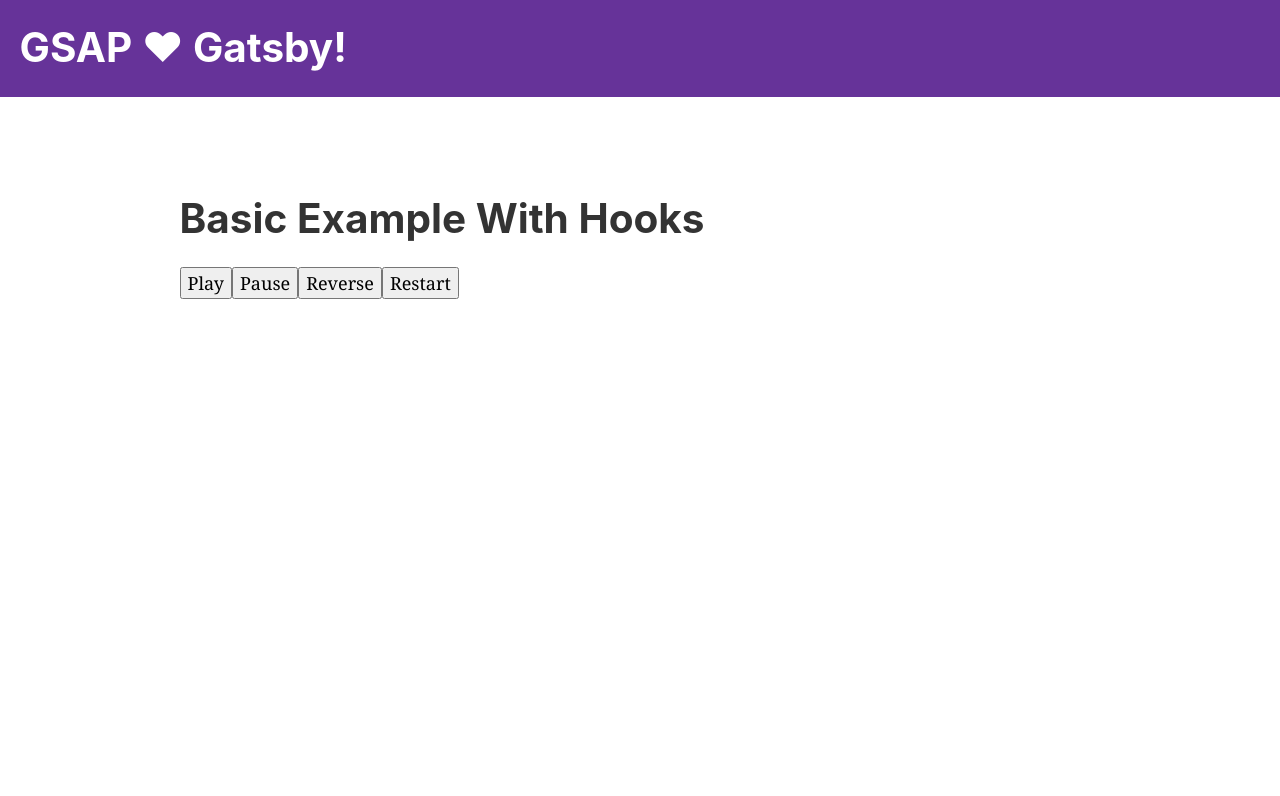
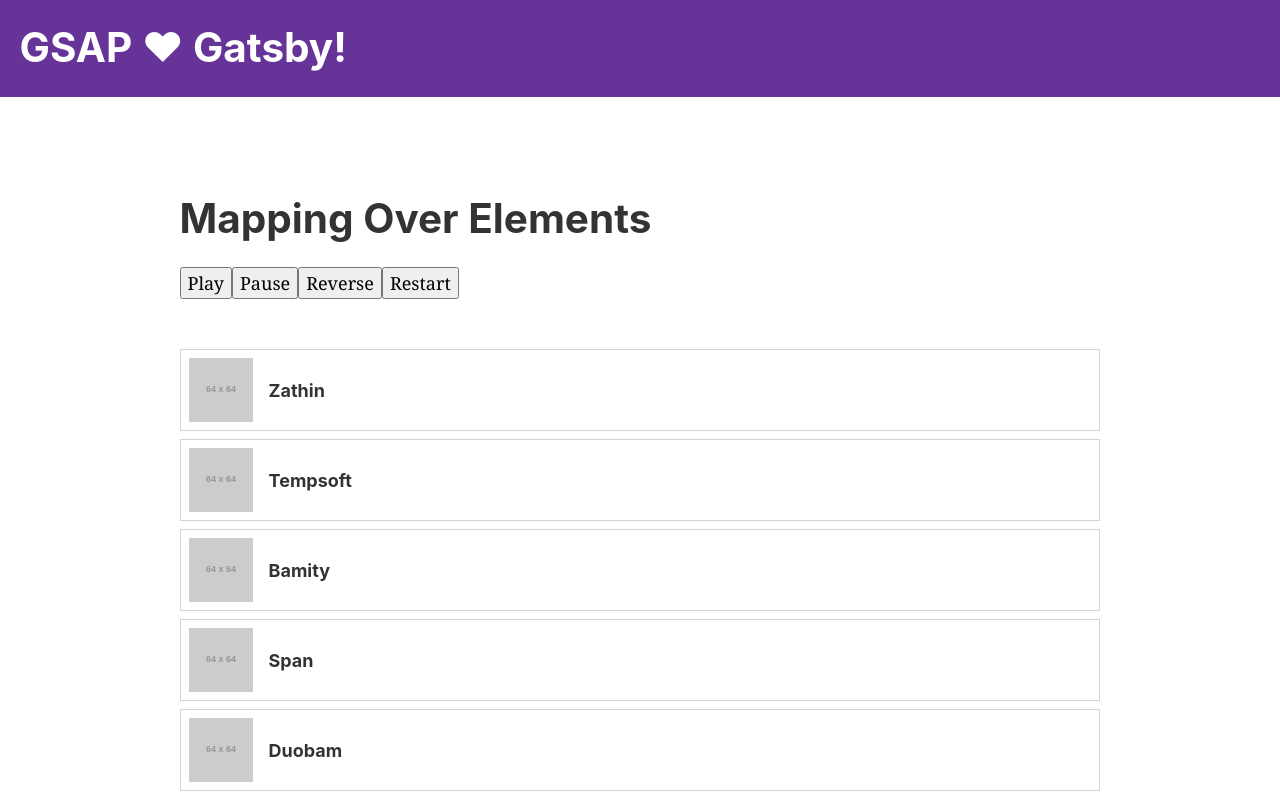
Before and after one commit to Tharon-C/gatsby-gsap, a Gatsby site: page /third-example in a window 1280 px wide. Both pictures are taken after a click on the button "Play". Shown: the top 796 px of the page. Built offline with nearby package versions, Linux system fonts and the light colour scheme; Gatsby itself is replaced by a stand-in of ours; placeholder pictures from the web are drawn by us.

Commit message:
Add List example

```diff
--- a/gatsby-config.js
+++ b/gatsby-config.js
@@ -6,6 +6,7 @@
   },
   plugins: [
     `gatsby-plugin-react-helmet`,
+    'gatsby-plugin-styled-components',
     {
       resolve: `gatsby-source-filesystem`,
       options: {
--- a/package.json
+++ b/package.json
@@ -11,6 +11,7 @@
     "gatsby-plugin-offline": "^3.0.17",
     "gatsby-plugin-react-helmet": "^3.1.13",
     "gatsby-plugin-sharp": "^2.2.34",
+    "gatsby-plugin-styled-components": "^3.1.16",
     "gatsby-source-filesystem": "^2.1.35",
     "gatsby-transformer-sharp": "^2.3.1",
     "gsap": "^2.1.3",
--- a/src/components/AnimatingLists.js
+++ b/src/components/AnimatingLists.js
@@ -1,12 +1,29 @@
-import React, { Component } from "react";
-import styled from 'styled-components';
-import { TimelineLite} from "gsap/all";
-import { dataArray } from "../data";
+import React, { Component } from "react"
+import styled from 'styled-components'
+import { TimelineLite} from "gsap/all"
+import { dataArray } from "../data"
 
+const CardList = styled.div`
+  padding: 50px 0;
+`
 const Card = styled.div`
+  transform: matrix(1, 0, 0, 1, 0, 20);
   opacity: 0;
   visibility: hidden;
+  display: flex;
+  align-items: center;
+  border: 1px solid lightgrey;
+  margin-bottom: 8px;
+  padding: 8px;
 `
+const Avatar = styled.img`
+  margin: 0 16px 0 0;
+`
+const Title = styled.h2`
+  font-size: 18px;
+  margin: 0;
+`
+
 class MultipleElements extends Component {
 
 	constructor(props){
@@ -19,7 +36,7 @@
 	}
 
 	componentDidMount(){
-		this.tl.staggerTo( this.cards , 0.5, { autoAlpha: 1, y: -20 }, 0.1);
+		this.tl.staggerTo( this.cards , 0.5, { autoAlpha: 1, y: 0 }, 0.1);
 	}
 
 	render(){
@@ -32,28 +49,21 @@
           <button onClick={() => this.tl.reverse()}>Reverse</button>
           <button onClick={() => this.tl.restart()}>Restart</button>
         </div>
-
-        {// map through the elements
+        <CardList>
+        {
         dataArray.map((element, index) => (
           <Card
             key={element.id}
-            innerRef={div => this.cards[index] = div}
+            ref={div => this.cards[index] = div}
           >
-            <div>
-              <div>
-                <div>
-                  <img
-                    src="https://via.placeholder.com/64"
-                    alt="Generic placeholder"
-                  />
-                  <div>
-                    <h5>{element.name}</h5>
-                  </div>
-                </div>
-              </div>
-            </div>
+            <Avatar
+              src="https://via.placeholder.com/64"
+              alt="Generic placeholder"
+            />
+            <Title>{element.name}</Title>
           </Card>
         ))}
+        </CardList>
       </>
     );
 	}
--- a/src/pages/third-example.js
+++ b/src/pages/third-example.js
@@ -8,7 +8,7 @@
 const ThirdPage = () => (
   <Layout>
     <SEO title="Page two" />
-    <h1>Basic Example With Hooks</h1>
+    <h1>Mapping Over Elements</h1>
     <AnimatingLists />
     <Link to="/">Next Example</Link>
   </Layout>
```
Also changed, not shown: 1 other file.
